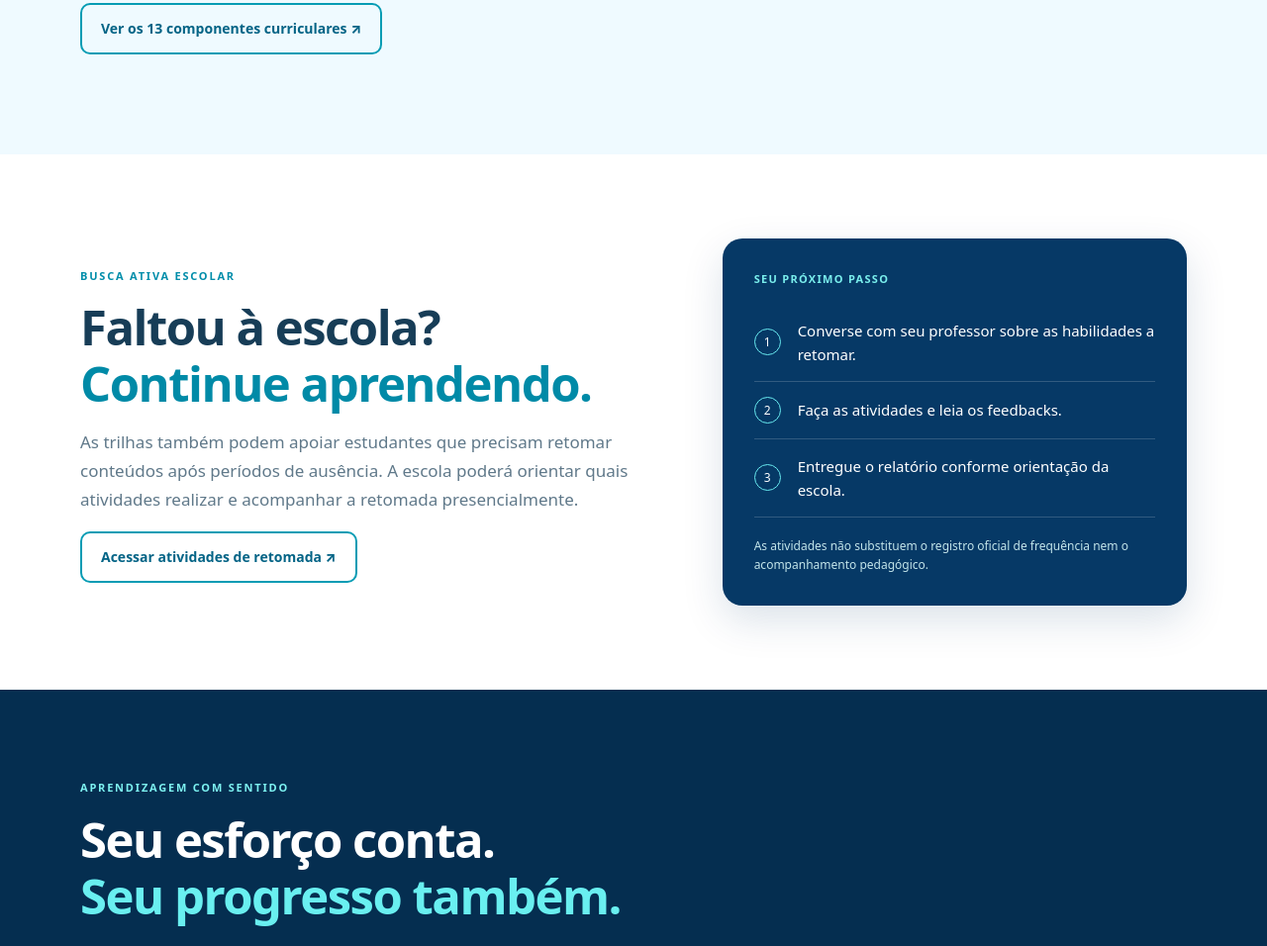
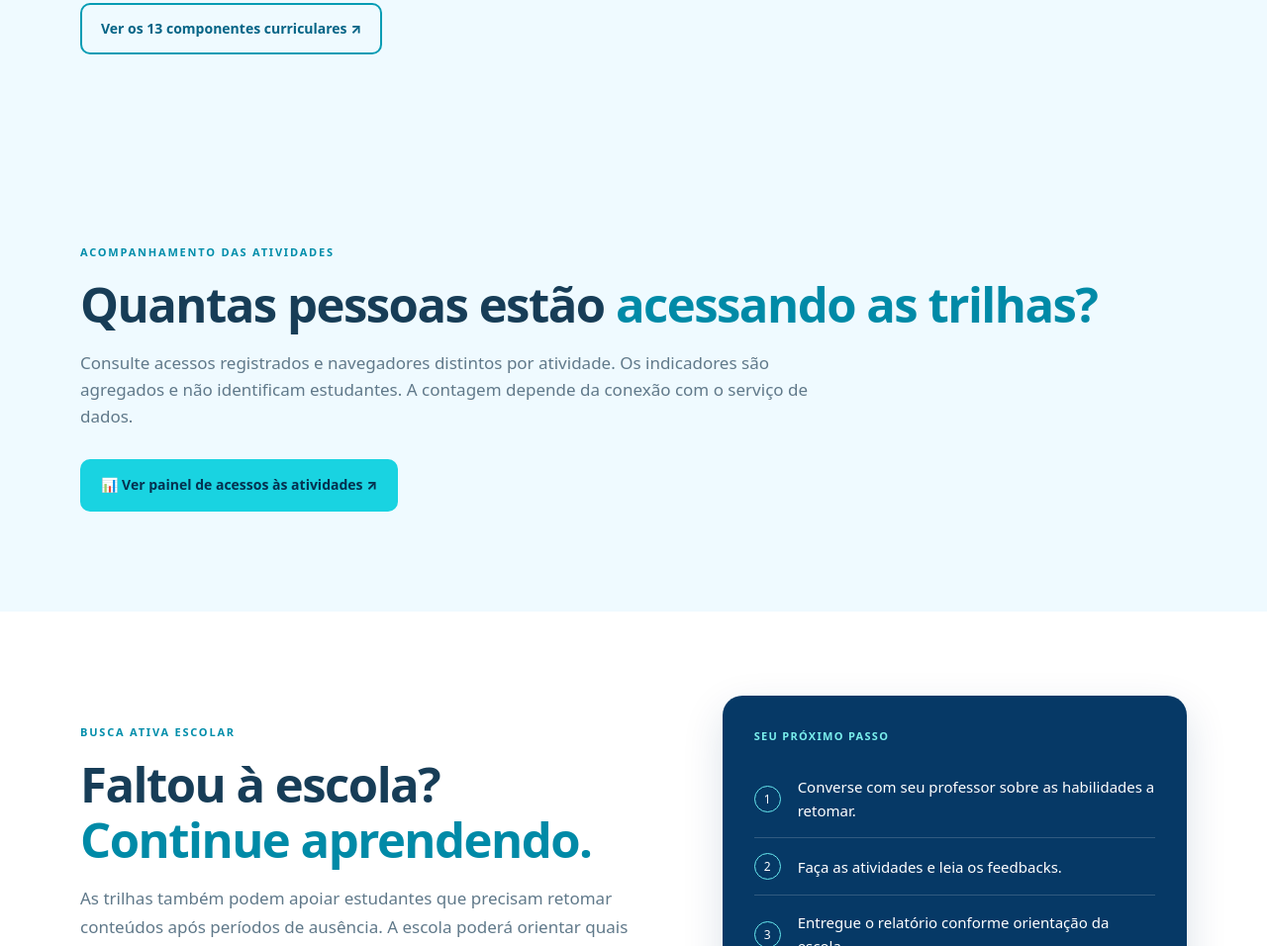
Before and after one commit to eejoaopauloI/eejoaopauloi.github.io, a plain HTML site: page index.html in a window 1280 px wide. Shown: the part 4091-5047 px from the top of the page at 99% size. Drawn offline with Linux system fonts and the light colour scheme.

Commit message:
feat(analytics): adicionar acesso ao painel de visitas na página inicial

```diff
--- a/index.html
+++ b/index.html
@@ -57,6 +57,7 @@
 <article class="learn-activity"><span class="learn-tag">MATEMÁTICA · 7º ANO</span><div class="learn-activity-mark">20</div><h3>Desafios de Números Inteiros</h3><p>Uma sequência de 20 questões com alternativas, gabarito e devolutiva pedagógica.</p><div class="learn-activity-footer"><span>20 questões · Dificuldade progressiva</span><a class="learn-btn learn-btn-outline" href="atividades/inteiros.html">Resolver desafios ↗</a></div></article>
 <article class="learn-activity"><span class="learn-tag">LÍNGUA PORTUGUESA</span><div class="learn-activity-mark">Aa</div><h3>Palavras Vivas</h3><p>Primeiros passos em leitura e compreensão de palavras, frases e pequenos textos, com correção imediata e relatório para o professor.</p><div class="learn-activity-footer"><span>12 questões · Trilha inicial</span><a class="learn-btn learn-btn-outline" href="atividades/palavras-vivas.html">Começar leitura ↗</a></div></article></div></div></section>
 <section class="learn-section learn-soft" id="trilhas"><div class="wrap"><span class="learn-eyebrow">TRILHAS DE RECOMPOSIÇÃO</span><h2>Recomeçar também <em>é aprender.</em></h2><p class="learn-intro">Retome conteúdos essenciais por meio de atividades estruturadas, com diferentes níveis de desafio e orientações para aprender com os erros.</p><div class="learn-paths"><a href="componentes/matematica.html"><span class="learn-path-icon">∑</span><div><strong>Matemática</strong><small>Operações e resolução de problemas</small></div><b>↗</b></a><a href="componentes/lingua-portuguesa.html"><span class="learn-path-icon">Aa</span><div><strong>Língua Portuguesa</strong><small>Palavras Vivas e Detetives do Texto</small></div><b>↗</b></a></div><p style="margin-top:23px"><a class="learn-btn learn-btn-outline" href="recomposicao.html">Ver os 13 componentes curriculares ↗</a></p></div></section>
+<section class="learn-section learn-soft"><div class="wrap"><span class="learn-eyebrow">ACOMPANHAMENTO DAS ATIVIDADES</span><h2>Quantas pessoas estão <em>acessando as trilhas?</em></h2><p class="learn-intro">Consulte acessos registrados e navegadores distintos por atividade. Os indicadores são agregados e não identificam estudantes. A contagem depende da conexão com o serviço de dados.</p><p><a class="learn-btn learn-btn-primary" href="acessos-atividades.html">📊 Ver painel de acessos às atividades ↗</a></p></div></section>
 <section class="learn-section" id="busca-ativa"><div class="wrap learn-split"><div><span class="learn-eyebrow">BUSCA ATIVA ESCOLAR</span><h2>Faltou à escola?<br><em>Continue aprendendo.</em></h2><p>As trilhas também podem apoiar estudantes que precisam retomar conteúdos após períodos de ausência. A escola poderá orientar quais atividades realizar e acompanhar a retomada presencialmente.</p><a class="learn-btn learn-btn-outline" href="busca-ativa.html">Acessar atividades de retomada ↗</a></div><div class="learn-mission"><strong>SEU PRÓXIMO PASSO</strong><div><span>1</span>Converse com seu professor sobre as habilidades a retomar.</div><div><span>2</span>Faça as atividades e leia os feedbacks.</div><div><span>3</span>Entregue o relatório conforme orientação da escola.</div><small>As atividades não substituem o registro oficial de frequência nem o acompanhamento pedagógico.</small></div></div></section>
 <section class="learn-section learn-dark" id="como-funciona"><div class="wrap"><span class="learn-eyebrow">APRENDIZAGEM COM SENTIDO</span><h2>Seu esforço conta.<br><em>Seu progresso também.</em></h2><div class="learn-benefit-grid"><div><span>01</span><h3>Responda</h3><p>Resolva questões e atividades no seu ritmo.</p></div><div><span>02</span><h3>Compreenda</h3><p>Receba explicações sobre os acertos e erros.</p></div><div><span>03</span><h3>Retome</h3><p>Pratique novamente as habilidades que ainda geram dúvidas.</p></div><div><span>04</span><h3>Registre</h3><p>Consulte o progresso local ou baixe o relatório da atividade.</p></div></div></div></section>
 <section class="learn-section learn-soft" id="pontos-jps"><div class="wrap"><span class="learn-eyebrow">JPs · PONTOS DE APRENDIZAGEM</span><h2>Aprender também rende <em>conquistas.</em></h2><p class="learn-intro">Cada atividade concluída rende até 100 JPs. O estudante pode refazer para melhorar, mas o ranking considera apenas seu melhor resultado por trilha. A coordenação confere os comprovantes e organiza a premiação dos três primeiros colocados.</p><a class="learn-btn learn-btn-primary" href="dashboard-jps.html">🏆 Abrir Dashboard JPs ↗</a><p style="margin-top:15px;color:#53718a">O painel utiliza códigos de participação e registros locais. A classificação é provisória até validação da escola.</p></div></section>
```
